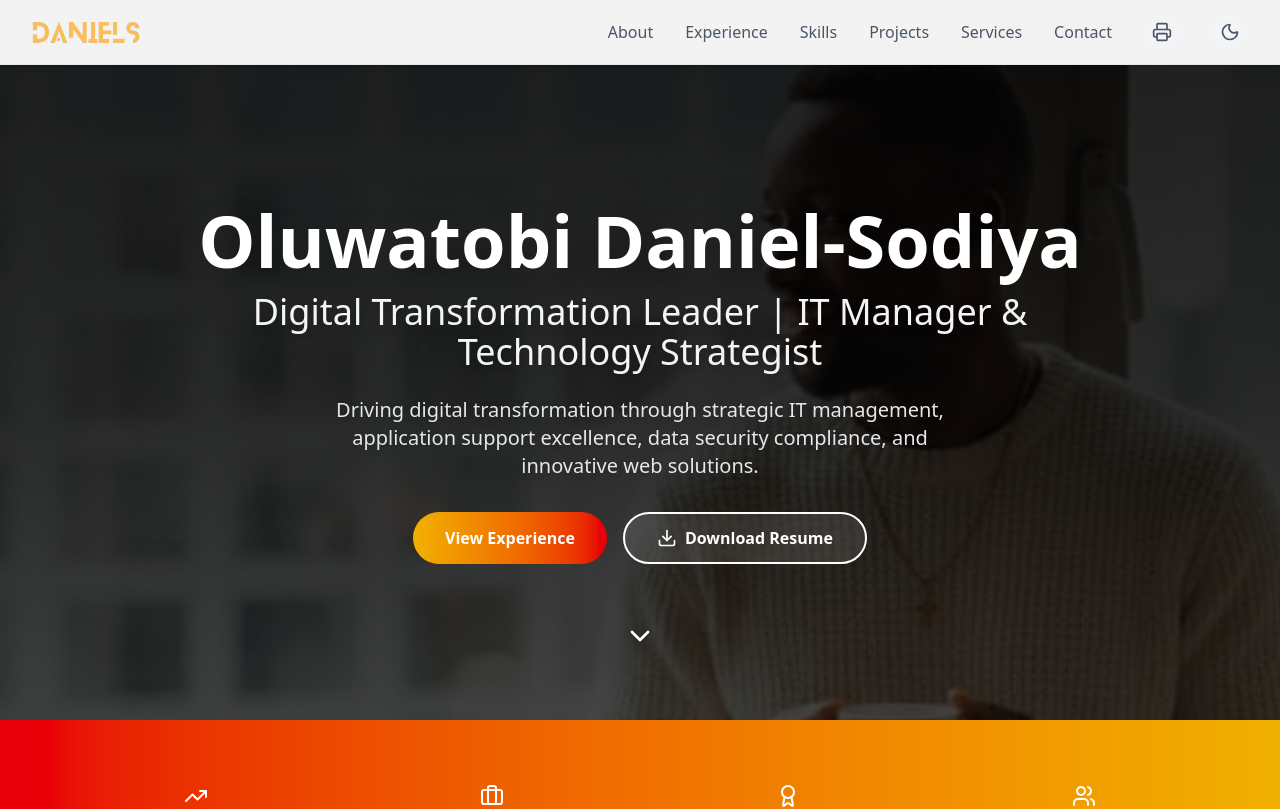
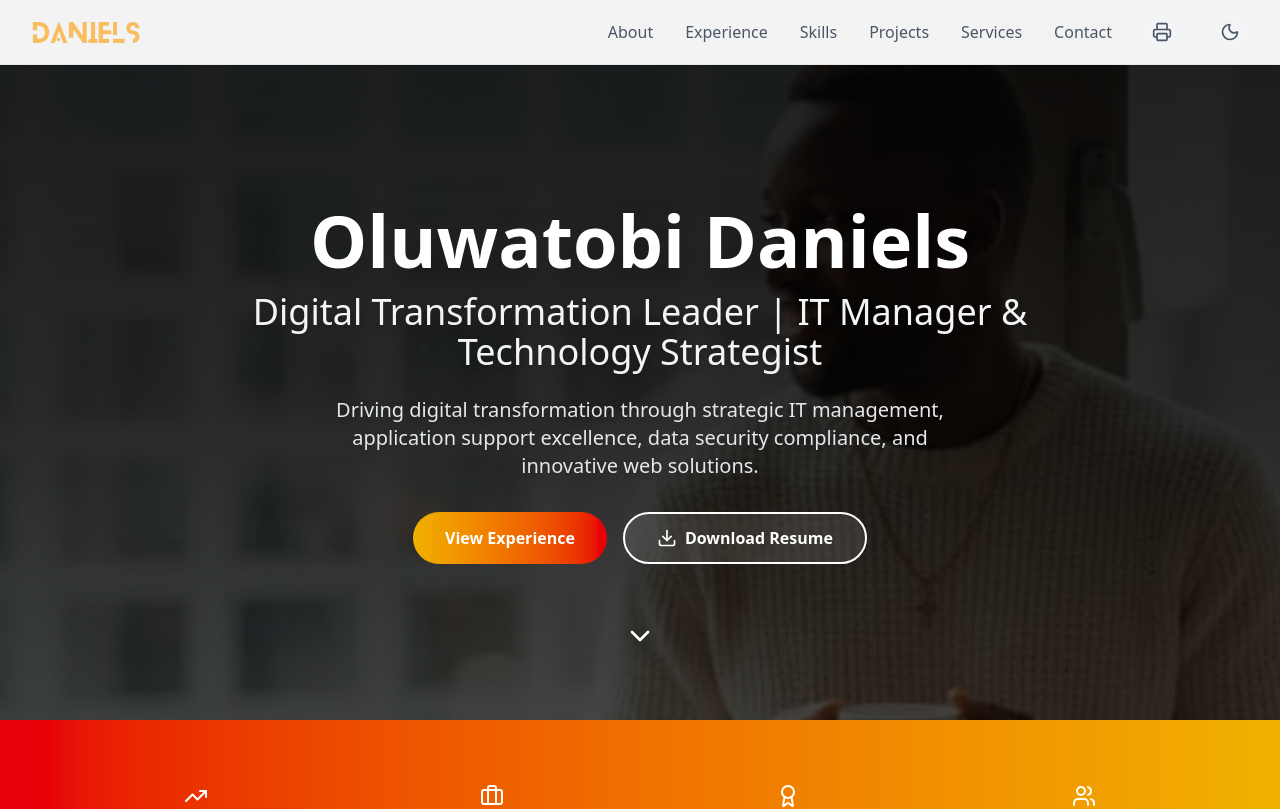
Before and after one commit to towbeedaniels/Oluwatobi, a React (Vite) app: page / in a window 1280 px wide. Shown: the top 809 px of the page. Built offline with nearby package versions, Linux system fonts and the light colour scheme.

Commit message:
Update name in App component from Oluwatobi Daniel-Sodiya to Oluwatobi Daniels

```diff
--- a/src/App.tsx
+++ b/src/App.tsx
@@ -466,7 +466,7 @@ export default function App() {
         <div className="max-w-4xl mx-auto text-center relative z-10 animate-fade-in">
           <div className="mb-8">
             <h1 className="text-5xl sm:text-6xl md:text-7xl font-bold mb-4 text-white drop-shadow-2xl animate-slide-down">
-              Oluwatobi Daniel-Sodiya
+              Oluwatobi Daniels
             </h1>
             <h2 className="text-2xl sm:text-3xl md:text-4xl text-gray-100 mb-6 drop-shadow-md animate-slide-up">
               Digital Transformation Leader | IT Manager & Technology Strategist
```
